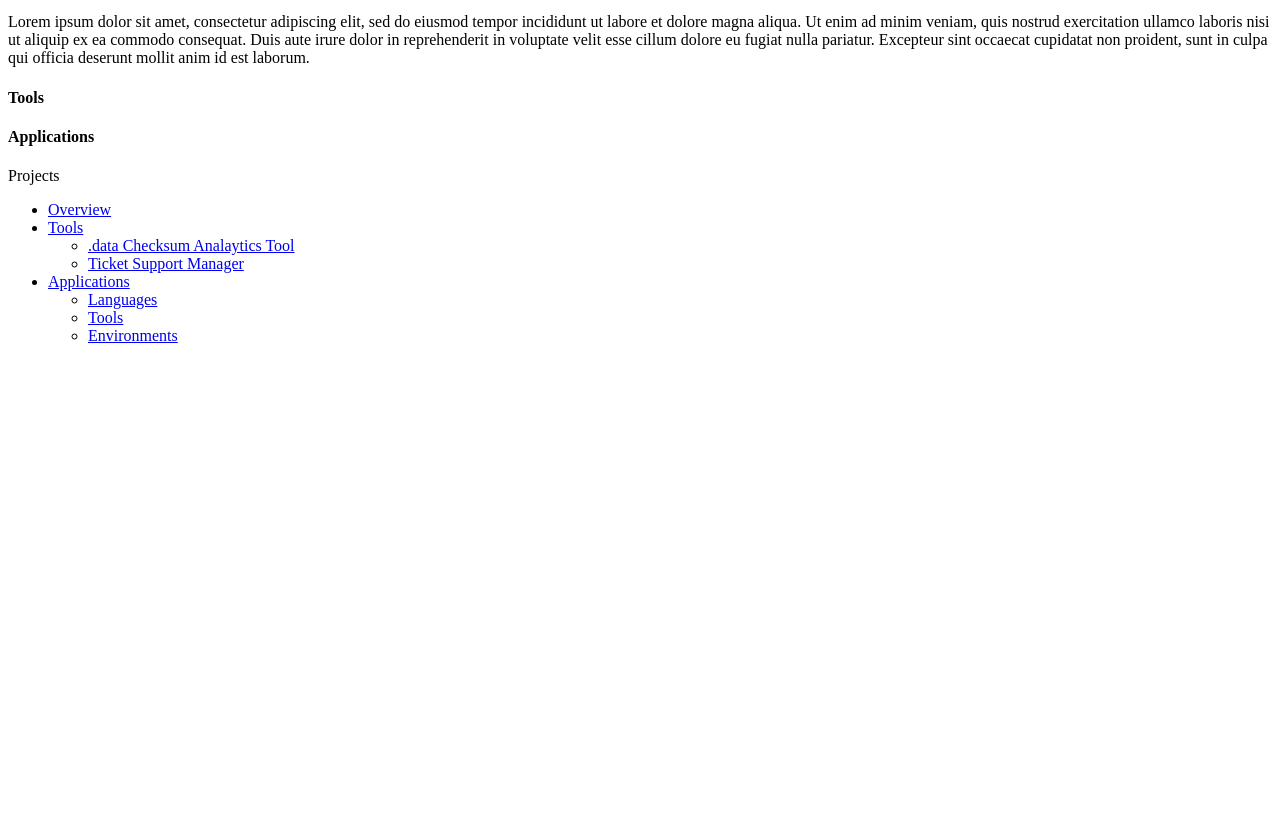
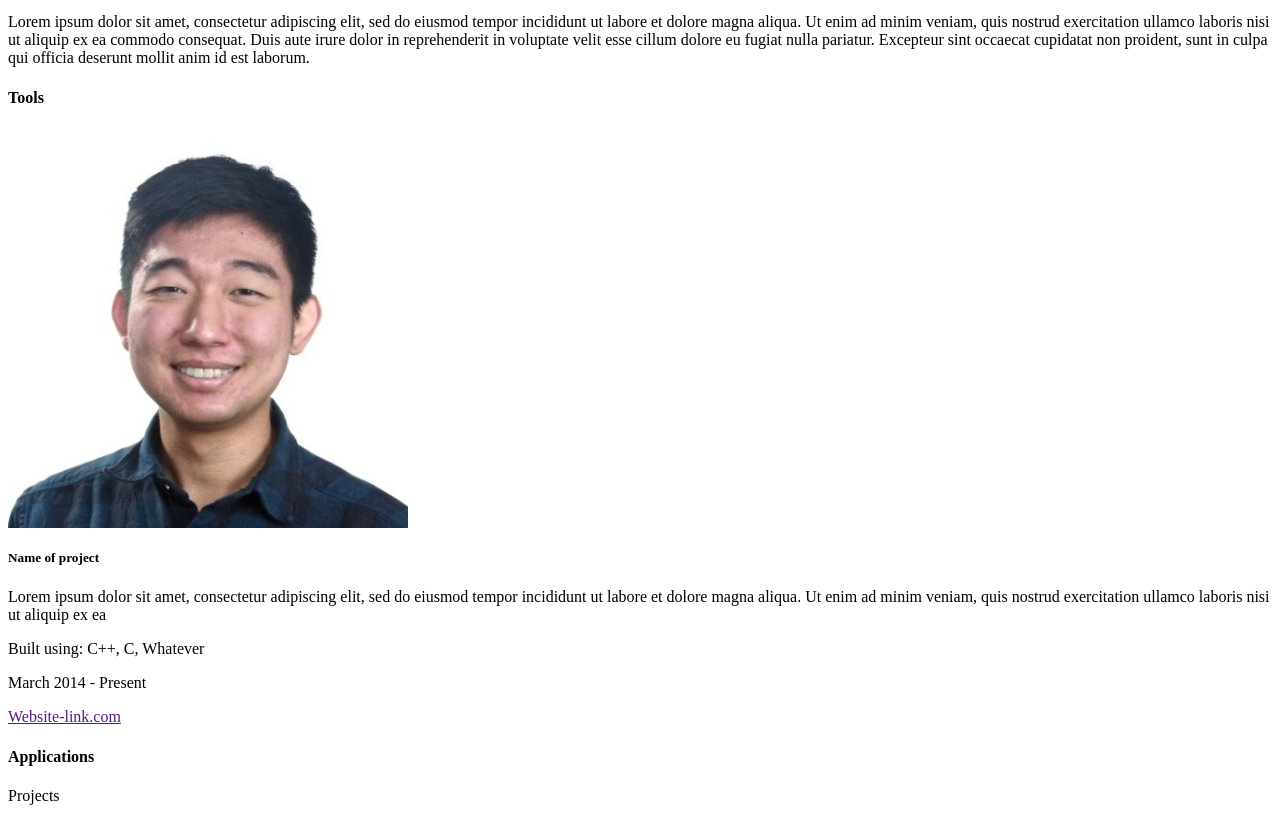
Before and after one commit to bryhlee/bryhlee-website, a website: page main/views/projects.html in a window 1280 px wide. Shown: the part 280-1098 px from the top of the page. Before the commit the page ends 800 px from the top, so only its background shows below. Drawn offline with Linux system fonts and the light colour scheme.

Commit message:
Added example project

```diff
--- a/main/styles/custom.css
+++ b/main/styles/custom.css
@@ -118,6 +118,10 @@
   margin-bottom: 10px;
 }
 
+.main-content .project-details {
+  margin-bottom: 4px;
+}
+
 .main-content-section {
   padding-top: 10px;
   padding-bottom: 10px;
--- a/main/views/projects.html
+++ b/main/views/projects.html
@@ -46,9 +46,21 @@
           <p>Lorem ipsum dolor sit amet, consectetur adipiscing elit, sed do eiusmod tempor incididunt ut labore et dolore magna aliqua. Ut enim ad minim veniam, quis nostrud exercitation ullamco laboris nisi ut aliquip ex ea commodo consequat. Duis aute irure dolor in reprehenderit in voluptate velit esse cillum dolore eu fugiat nulla pariatur. Excepteur sint occaecat cupidatat non proident, sunt in culpa qui officia deserunt mollit anim id est laborum.</p>
         </div>
       </div>
-      <div class="row main-content-section">
+      <div id="tools" class="row main-content-section">
         <div class="col-xs-12">
-          <h4>Tools</h4>
+          <h4 class="main-content-header">Tools</h4>
+        </div>
+      </div>
+      <div id="name-of-project" class="row main-content-section">
+        <div class="col-xs-12 col-sm-4">
+          <img class="snapshot center-block img-fluid" src="../media/profile.jpg"></img>
+        </div>
+        <div class="col-xs-12 col-sm-8 text-xs-center text-sm-left">
+          <h5>Name of project</h5>
+          <p>Lorem ipsum dolor sit amet, consectetur adipiscing elit, sed do eiusmod tempor incididunt ut labore et dolore magna aliqua. Ut enim ad minim veniam, quis nostrud exercitation ullamco laboris nisi ut aliquip ex ea</p>
+          <p class="project-details"><i class="fa fa-file-code-o"></i>Built using: C++, C, Whatever</p>
+          <p class="project-details"><i class="fa fa-calendar-o"></i>March 2014 - Present</p>
+          <p class="project-details"><a href="" alt="Link to website"><i class="fa fa-link"></i>Website-link.com</a></p>
         </div>
       </div>
       <div class="row main-content-section">
```
